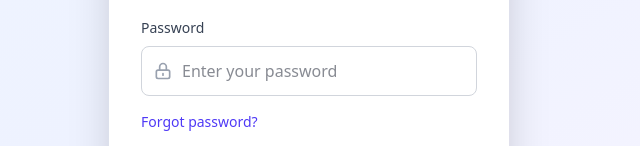
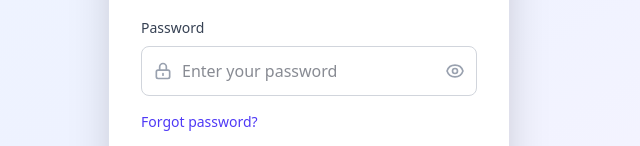
Before and after one commit to Rachit23110261/CN_Project-Grade-Management-Tool-, a React (Vite) app in the folder client/: page /login in a window 1280 px wide. Shown: the part 394-540 px from the top of the page, without its empty margins (331-971 px from the left). Built offline with nearby package versions, Linux system fonts and the light colour scheme.

Commit message:
Added view password function.

```diff
--- a/client/src/pages/Login.jsx
+++ b/client/src/pages/Login.jsx
@@ -6,6 +6,7 @@
 export default function Login() {
   const [email, setEmail] = useState("");
   const [password, setPassword] = useState("");
+  const [showPassword, setShowPassword] = useState(false);
   const [error, setError] = useState("");
   const [loading, setLoading] = useState(false);
   const [showForgotPassword, setShowForgotPassword] = useState(false);
@@ -113,13 +114,29 @@
                     </svg>
                   </div>
                   <input
-                    type="password"
+                    type={showPassword ? "text" : "password"}
                     placeholder="Enter your password"
-                    className="w-full pl-10 pr-4 py-3 border border-gray-300 rounded-lg focus:ring-2 focus:ring-indigo-500 focus:border-transparent transition duration-200"
+                    className="w-full pl-10 pr-12 py-3 border border-gray-300 rounded-lg focus:ring-2 focus:ring-indigo-500 focus:border-transparent transition duration-200"
                     value={password}
                     onChange={(e) => setPassword(e.target.value)}
                     required
                   />
+                  <button
+                    type="button"
+                    onClick={() => setShowPassword(!showPassword)}
+                    className="absolute inset-y-0 right-0 pr-3 flex items-center text-gray-400 hover:text-gray-600 transition-colors"
+                  >
+                    {showPassword ? (
+                      <svg className="h-5 w-5" fill="none" stroke="currentColor" viewBox="0 0 24 24">
+                        <path strokeLinecap="round" strokeLinejoin="round" strokeWidth={2} d="M13.875 18.825A10.05 10.05 0 0112 19c-4.478 0-8.268-2.943-9.543-7a9.97 9.97 0 011.563-3.029m5.858.908a3 3 0 114.243 4.243M9.878 9.878l4.242 4.242M9.88 9.88l-3.29-3.29m7.532 7.532l3.29 3.29M3 3l3.59 3.59m0 0A9.953 9.953 0 0112 5c4.478 0 8.268 2.943 9.543 7a10.025 10.025 0 01-4.132 5.411m0 0L21 21" />
+                      </svg>
+                    ) : (
+                      <svg className="h-5 w-5" fill="none" stroke="currentColor" viewBox="0 0 24 24">
+                        <path strokeLinecap="round" strokeLinejoin="round" strokeWidth={2} d="M15 12a3 3 0 11-6 0 3 3 0 016 0z" />
+                        <path strokeLinecap="round" strokeLinejoin="round" strokeWidth={2} d="M2.458 12C3.732 7.943 7.523 5 12 5c4.478 0 8.268 2.943 9.542 7-1.274 4.057-5.064 7-9.542 7-4.477 0-8.268-2.943-9.542-7z" />
+                      </svg>
+                    )}
+                  </button>
                 </div>
               </div>
             </div>
```
